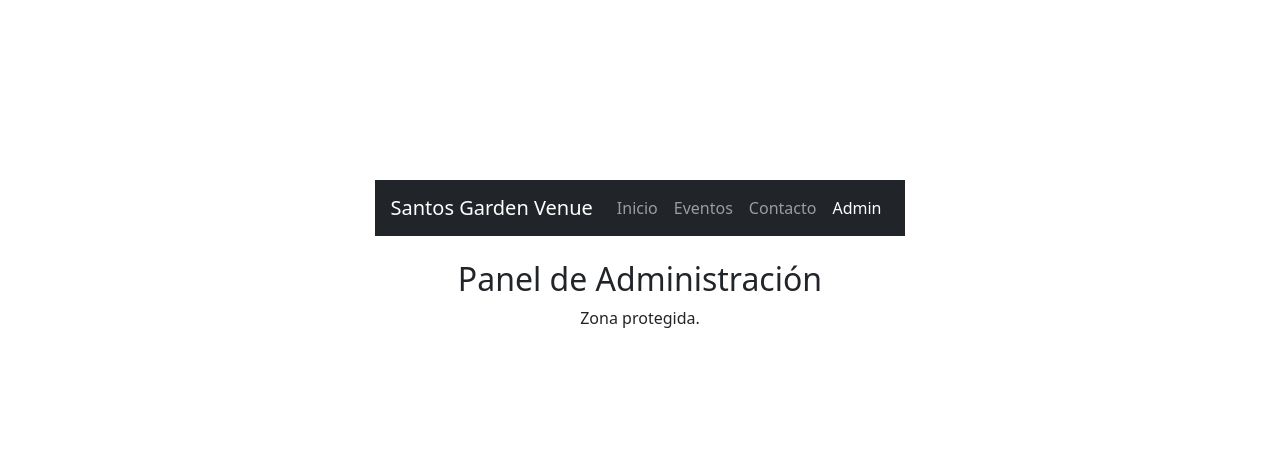
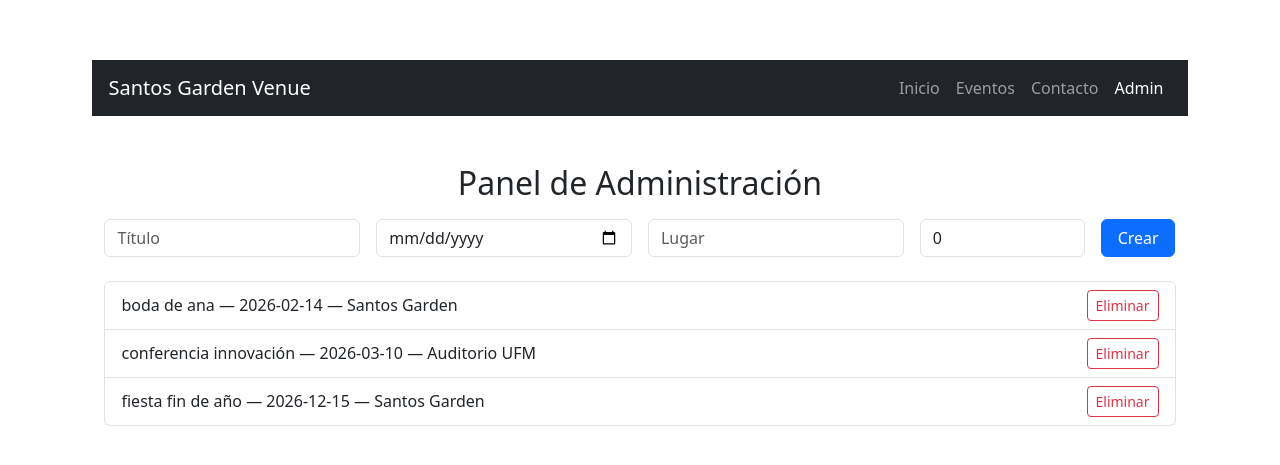
Before and after one commit to Cynthiss/Eventos, a React (Vite) app in the folder santos-garden-venue/: page /admin in a window 1280 px wide. Shown: the part 133-598 px from the top of the page. Built offline with nearby package versions, Linux system fonts and the light colour scheme.

Commit message:
Funcionalidad de Admin
Se realizaron cambios para agregar la funcinalidad que tiene la persona de login de admin para que pueda eliminar y agregar eventos, solamente es localstorage para la simulación de esta parte

```diff
--- /dev/null
+++ b/santos-garden-venue/src/context/AuthContext.jsx
@@ -0,0 +1,18 @@
+import { createContext, useContext, useState } from "react";
+
+const AuthContext = createContext(null);
+
+export function AuthProvider({ children }) {
+  const [isAuth, setIsAuth] = useState(false);
+
+  const login = () => setIsAuth(true);    // login simulado
+  const logout = () => setIsAuth(false);  // logout simulado
+
+  return (
+    <AuthContext.Provider value={{ isAuth, login, logout }}>
+      {children}
+    </AuthContext.Provider>
+  );
+}
+
+export const useAuth = () => useContext(AuthContext);
--- a/santos-garden-venue/src/main.jsx
+++ b/santos-garden-venue/src/main.jsx
@@ -2,12 +2,15 @@ import React from "react";
 import ReactDOM from "react-dom/client";
 import { BrowserRouter } from "react-router-dom";
 import App from "./App.jsx";
+import { AuthProvider } from "./context/AuthContext.jsx";
 import "./index.css";
 
 ReactDOM.createRoot(document.getElementById("root")).render(
   <React.StrictMode>
     <BrowserRouter>
-      <App />
+      <AuthProvider>
+        <App />
+      </AuthProvider>
     </BrowserRouter>
   </React.StrictMode>
 );
--- a/santos-garden-venue/src/pages/Admin.jsx
+++ b/santos-garden-venue/src/pages/Admin.jsx
@@ -1,8 +1,62 @@
+import { useEffect, useState } from "react";
+import { api } from "../services/api.js";
+
 export default function Admin() {
+  const [events, setEvents] = useState([]);
+  const [form, setForm] = useState({ title: "", date: "", place: "", price: 0 });
+
+  useEffect(() => {
+    api.getEvents().then(setEvents);
+  }, []);
+
+  const onSubmit = async (e) => {
+    e.preventDefault();
+    const created = await api.createEvent(form);
+    setEvents((prev) => [created, ...prev]);
+    setForm({ title: "", date: "", place: "", price: 0 });
+  };
+
+  const onDelete = async (id) => {
+    await api.deleteEvent(id);
+    setEvents((prev) => prev.filter((e) => e.id !== id));
+  };
+
   return (
-    <section>
-      <h2>Panel de Administración</h2>
-      <p>Zona protegida.</p>
+    <section className="my-5">
+      <h2 className="mb-3">Panel de Administración</h2>
+
+      <form className="row g-3 mb-4" onSubmit={onSubmit}>
+        <div className="col-md-3">
+          <input className="form-control" placeholder="Título"
+                 value={form.title} onChange={(e)=>setForm({...form,title:e.target.value})} required />
+        </div>
+        <div className="col-md-3">
+          <input type="date" className="form-control"
+                 value={form.date} onChange={(e)=>setForm({...form,date:e.target.value})} required />
+        </div>
+        <div className="col-md-3">
+          <input className="form-control" placeholder="Lugar"
+                 value={form.place} onChange={(e)=>setForm({...form,place:e.target.value})} required />
+        </div>
+        <div className="col-md-2">
+          <input type="number" className="form-control" placeholder="Precio"
+                 value={form.price} onChange={(e)=>setForm({...form,price:Number(e.target.value)})} required />
+        </div>
+        <div className="col-md-1">
+          <button className="btn btn-primary w-100" type="submit">Crear</button>
+        </div>
+      </form>
+
+      <ul className="list-group">
+        {events.map((e) => (
+          <li key={e.id} className="list-group-item d-flex justify-content-between align-items-center">
+            <span>{e.title} — {e.date} — {e.place}</span>
+            <button className="btn btn-sm btn-outline-danger" onClick={() => onDelete(e.id)}>
+              Eliminar
+            </button>
+          </li>
+        ))}
+      </ul>
     </section>
   );
 }
--- a/santos-garden-venue/src/services/api.js
+++ b/santos-garden-venue/src/services/api.js
@@ -1,13 +1,48 @@
-// Simulación de backend en memoria
-let _events = [
-  { id: 1, title: "boda de ana", date: "2026-02-14", place: "Santos Garden", price: 3500 },
-  { id: 2, title: "conferencia innovación", date: "2026-03-10", place: "Auditorio UFM", price: 0 },
-  { id: 3, title: "fiesta fin de año", date: "2026-12-15", place: "Santos Garden", price: 1200 },
-];
+// --- Persistencia en localStorage ---
+const LS_KEY = "sgv_events";
 
-const wait = (ms = 300) => new Promise(r => setTimeout(r, ms));
+function loadEvents() {
+  const raw = localStorage.getItem(LS_KEY);
+  if (raw) {
+    try { return JSON.parse(raw); } catch { /* ignore */ }
+  }
+  // semilla inicial si no hay nada guardado
+  return [
+    { id: 1, title: "boda de ana", date: "2026-02-14", place: "Santos Garden", price: 3500 },
+    { id: 2, title: "conferencia innovación", date: "2026-03-10", place: "Auditorio UFM", price: 0 },
+    { id: 3, title: "fiesta fin de año", date: "2026-12-15", place: "Santos Garden", price: 1200 },
+  ];
+}
+
+function saveEvents(arr) {
+  localStorage.setItem(LS_KEY, JSON.stringify(arr));
+}
+
+// estado “global” simulado cargado desde localStorage
+let _events = loadEvents();
+
+const wait = (ms = 200) => new Promise(r => setTimeout(r, ms));
 
 export const api = {
-  async getEvents() { await wait(); return [..._events]; },
-  // (luego añadiremos create/update/delete)
+  async getEvents() {
+    await wait();
+    // refresca desde localStorage por si otra vista cambió algo
+    _events = loadEvents();
+    return [..._events];
+  },
+
+  async createEvent(data) {
+    await wait();
+    const created = { ...data, id: Date.now() };
+    _events = [created, ..._events];
+    saveEvents(_events);
+    return created;
+  },
+
+  async deleteEvent(id) {
+    await wait();
+    _events = _events.filter(e => e.id !== id);
+    saveEvents(_events);
+    return true;
+  },
 };
```
Also changed, not shown: santos-garden-venue/src/components/ProtectedRoute.jsx (added, +7 -0 lines).
